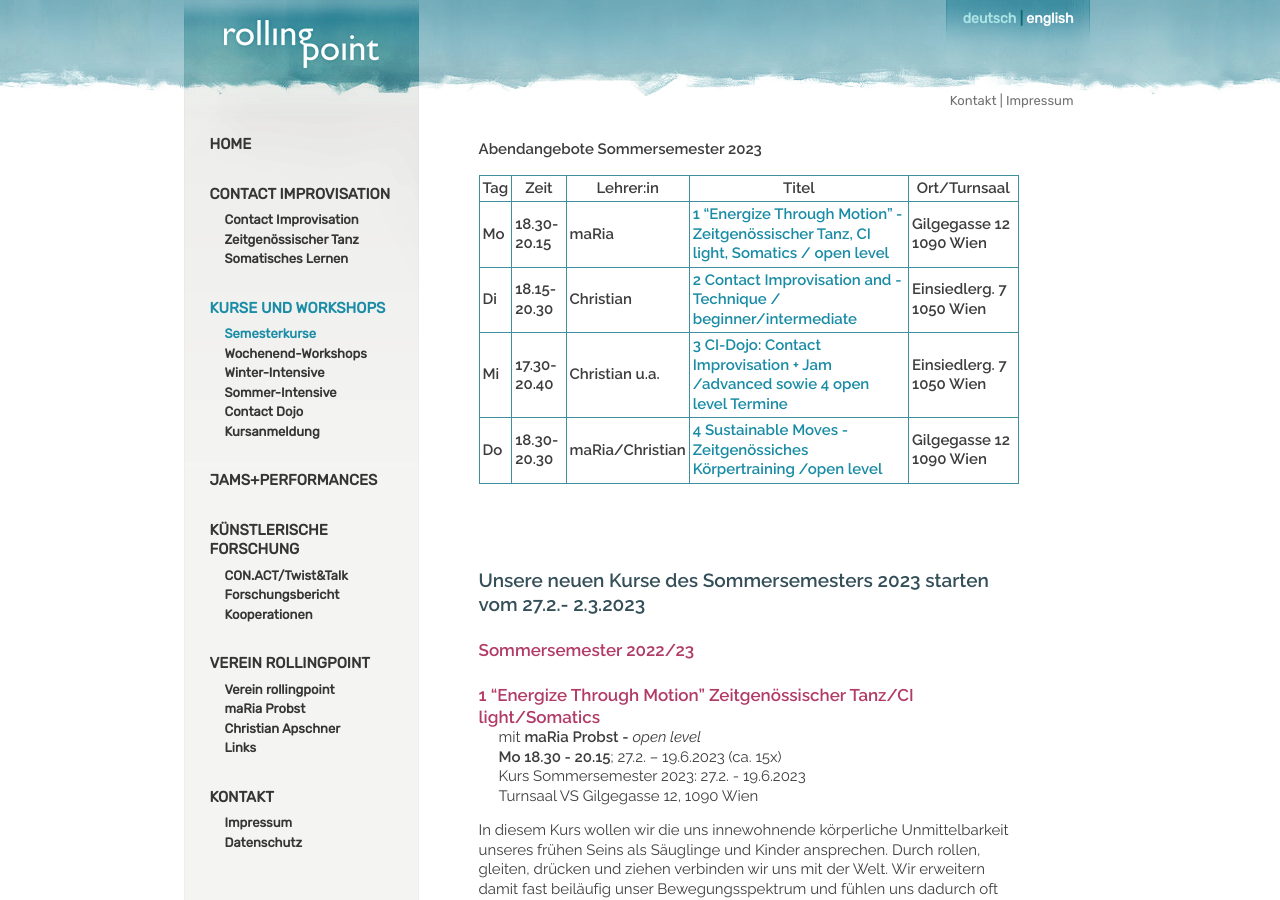
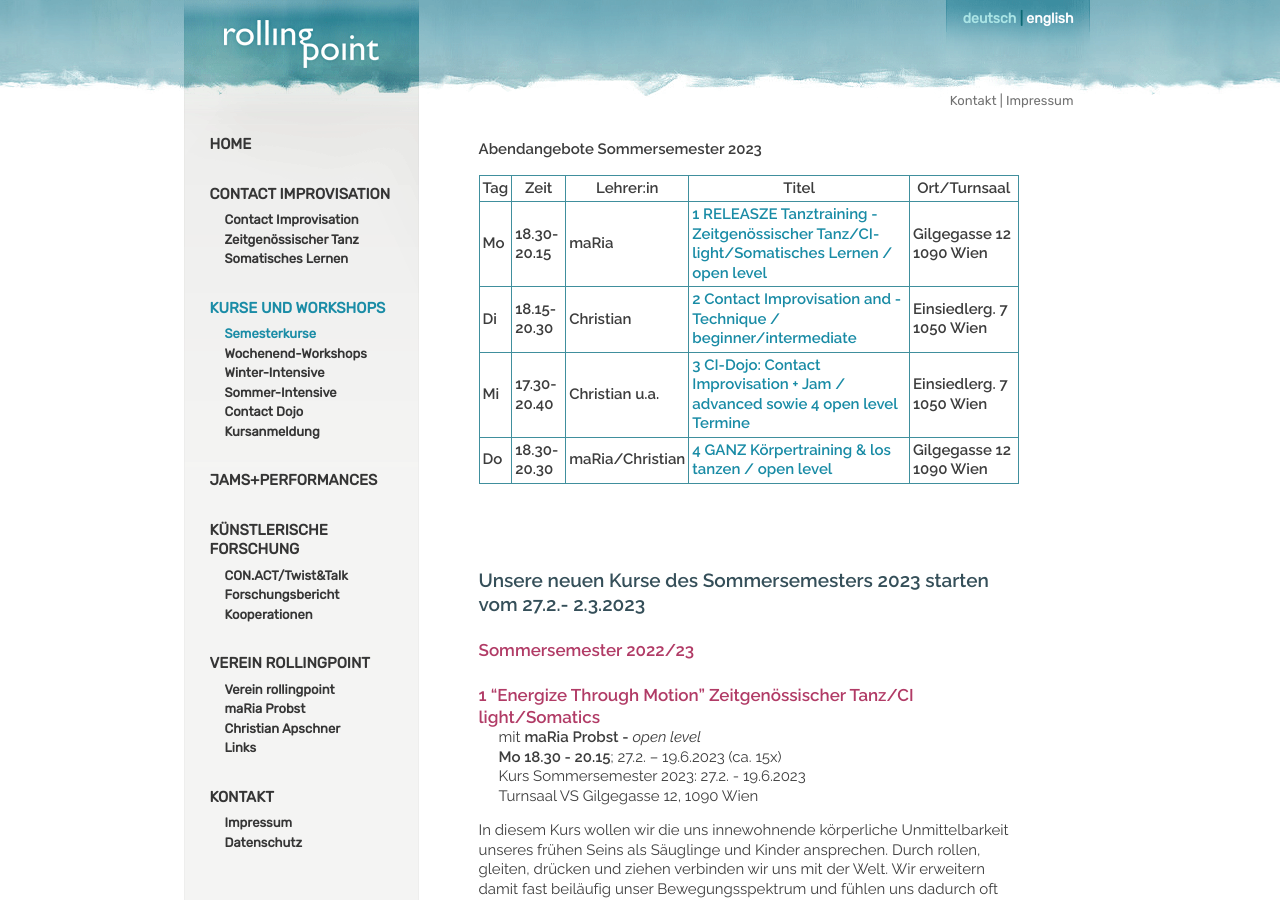
Before and after one commit to manulari/rollingpointat, a Jekyll site: the page built from _pages_de/kurse.md, in a window 1280 px wide and 900 px high. Built offline with Jekyll 4.4.1, drawn with Linux system fonts in a browser that asks for light colours; comment, search, counter and statistics services are not loaded.

Commit message:
Update page (de) “kurse”

```diff
--- a/_pages_de/kurse.md
+++ b/_pages_de/kurse.md
@@ -4,12 +4,12 @@ title: KURSE UND WORKSHOPS
 ---
 **Abendangebote Sommersemester 2023**
 
-| Tag    | Zeit            | Lehrer:in           | Titel                                                                                            | Ort/Turnsaal                 |
-| ------ | --------------- | ------------------- | ------------------------------------------------------------------------------------------------ | ---------------------------- |
-| **Mo** | **18.30-20.15** | **maRia**           | **[ 1 "Energize Through Motion" - Zeitgenössischer Tanz, CI light, Somatics / open level](#mo)** | **Gilgegasse 12 1090 Wien**  |
-| **Di** | **18.15-20.30** | **Christian**       | **[2 Contact Improvisation and -Technique / beginner/intermediate](#di)**                        | **Einsiedlerg. 7 1050 Wien** |
-| **Mi** | **17.30-20.40** | **Christian u.a.**  | **[3 CI-Dojo: Contact Improvisation + Jam /advanced sowie 4 open level Termine](#mi)**           | **Einsiedlerg. 7 1050 Wien** |
-| **Do** | **18.30-20.30** | **maRia/Christian** | **[4 Sustainable Moves - Zeitgenössiches Körpertraining /open level](#do)**                      | **Gilgegasse 12 1090 Wien**  |
+| Tag    | Zeit            | Lehrer:in           | Titel                                                                                                | Ort/Turnsaal                 |
+| ------ | --------------- | ------------------- | ---------------------------------------------------------------------------------------------------- | ---------------------------- |
+| **Mo** | **18.30-20.15** | **maRia**           | **[ 1 RELEASZE Tanztraining - Zeitgenössischer Tanz/CI-light/Somatisches Lernen / open level](#mo)** | **Gilgegasse 12 1090 Wien**  |
+| **Di** | **18.15-20.30** | **Christian**       | **[2 Contact Improvisation and -Technique / beginner/intermediate](#di)**                            | **Einsiedlerg. 7 1050 Wien** |
+| **Mi** | **17.30-20.40** | **Christian u.a.**  | **[3 CI-Dojo: Contact Improvisation + Jam / advanced sowie 4 open level Termine](#mi)**              | **Einsiedlerg. 7 1050 Wien** |
+| **Do** | **18.30-20.30** | **maRia/Christian** | **[4 GANZ  Körpertraining & los tanzen / open level](#do)**                                          | **Gilgegasse 12 1090 Wien**  |
 
 \
 &nbsp;
```
